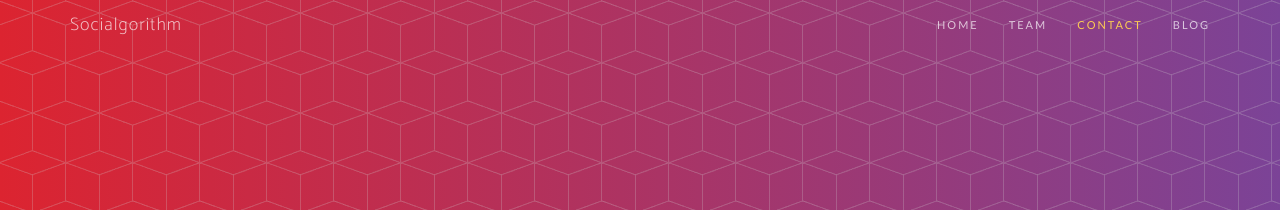
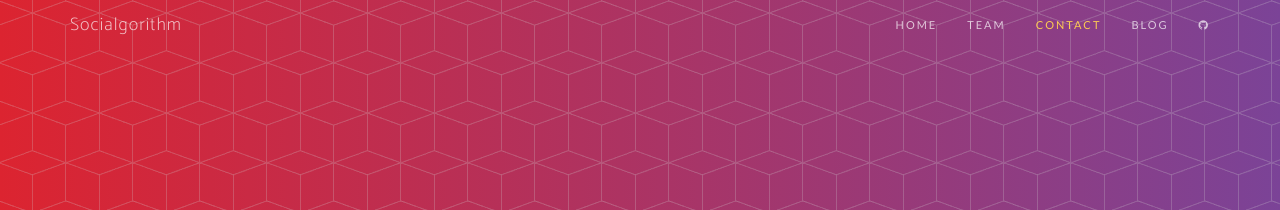
Before and after one commit to socialgorithm/socialgorithm.github.io, a Jekyll site: the page built from index.html, in a window 1280 px wide. Shown: the top 210 px of the page. Built offline with Jekyll 4.4.1, drawn with Linux system fonts in a browser that asks for light colours; nearby versions of some CDN libraries; some web fonts are replaced; the list of posts is cut into pages by our own code.

Commit message:
Add github link

```diff
--- a/_includes/nav-blog.html
+++ b/_includes/nav-blog.html
@@ -23,6 +23,11 @@
                 <li>
                     <a href="/blog/">Blog</a>
                 </li>
+                <li>
+                    <a href="https://github.com/socialgorithm">
+                        <i class="fa fa-github"></i>
+                    </a>
+                </li>
             </ul>
         </div>
         <!-- /.navbar-collapse -->
--- a/_includes/nav.html
+++ b/_includes/nav.html
@@ -23,6 +23,11 @@
                 <li>
                     <a href="/blog/">Blog</a>
                 </li>
+                <li>
+                    <a href="https://github.com/socialgorithm">
+                        <i class="fa fa-github"></i>
+                    </a>
+                </li>
             </ul>
         </div>
         <!-- /.navbar-collapse -->
```
